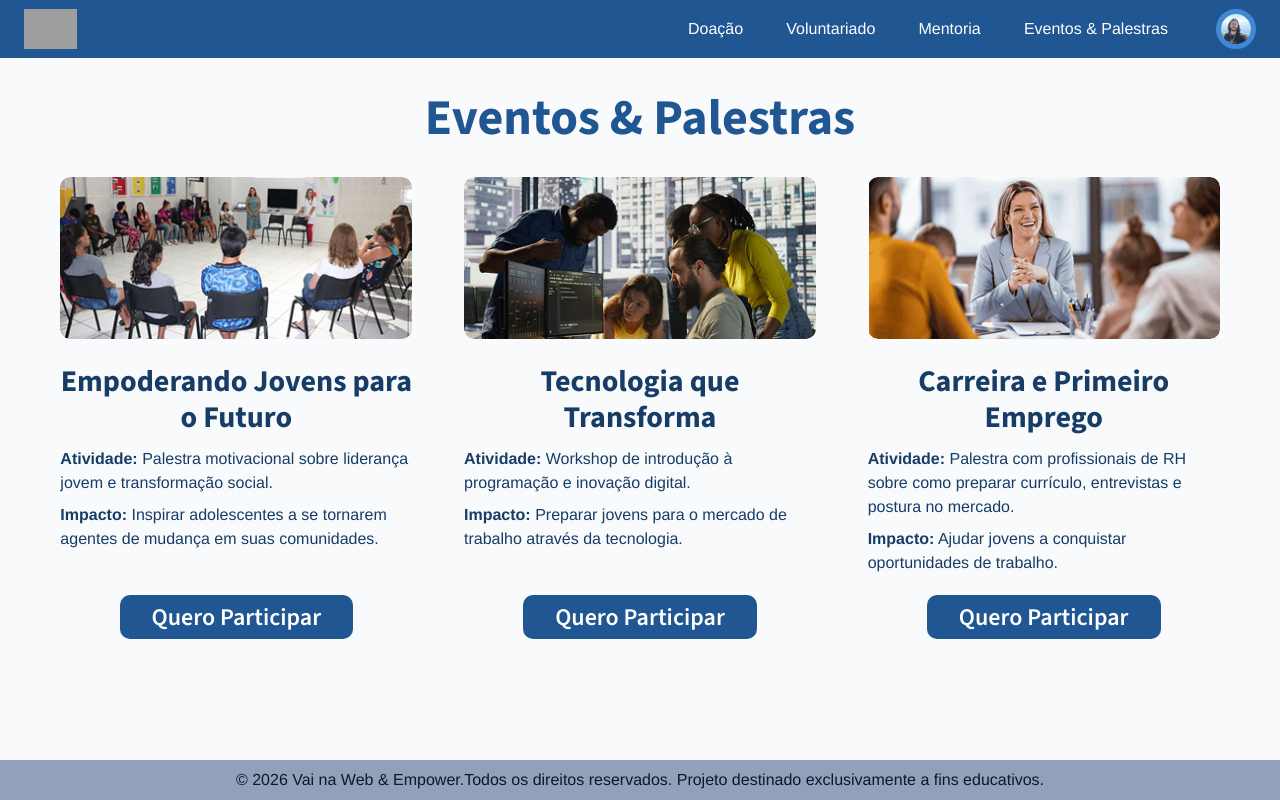
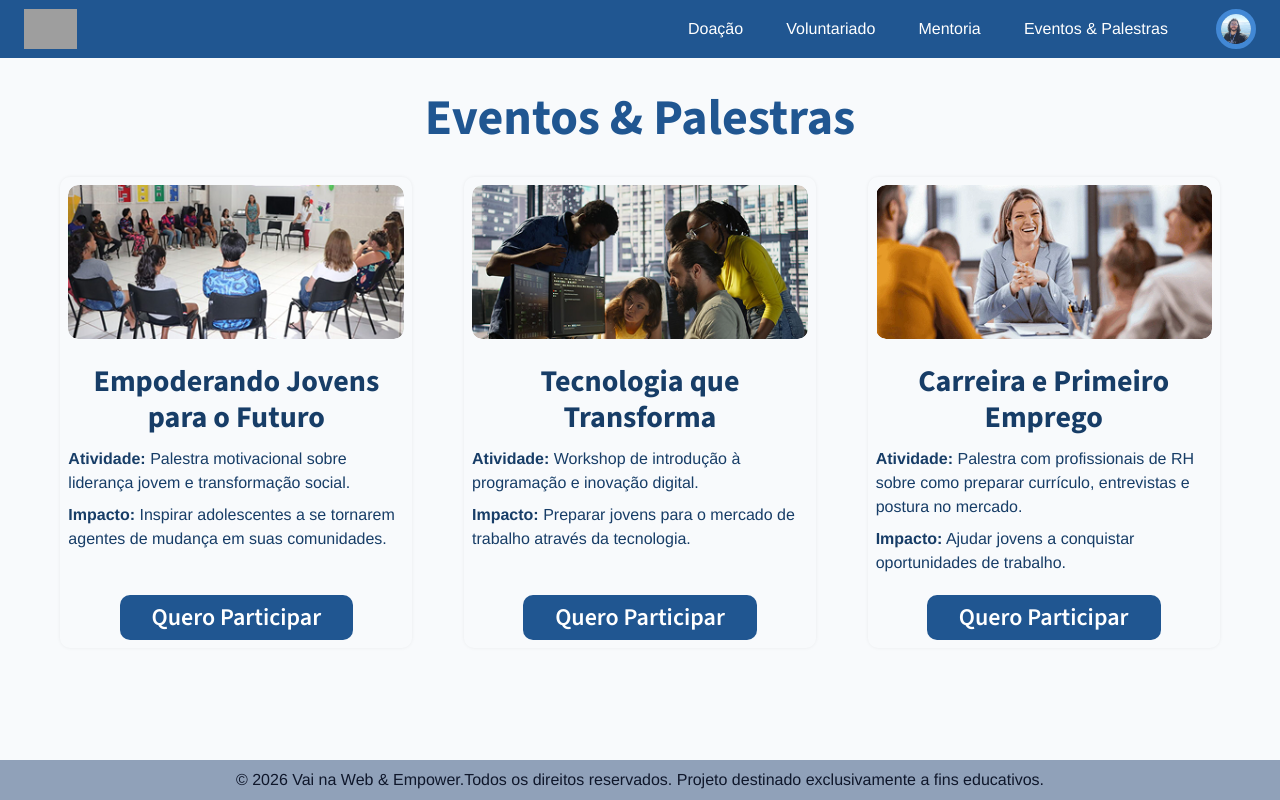
Before and after one commit to DanyloHenrique/connect_desafio_final_vnw, a React (Vite) app: page /feature/1 in a window 1280 px wide. Built offline with nearby package versions, Linux system fonts and the light colour scheme; grey boxes are pictures that could not be loaded.

Commit message:
feat(card): add box-shadow in cards

```diff
--- a/src/components/Card/card.module.scss
+++ b/src/components/Card/card.module.scss
@@ -1,14 +1,24 @@
 .card {
   width: 22rem;
-
   display: flex;
   flex-direction: column;
   align-items: center;
+  padding: 8px;
+  border-radius: 0.625rem;
 
-  overflow: hidden;
+  // box-shadow: 0 4px 6px -1px rgba(0, 0, 0, 0.1),
+  //   0 2px 4px -1px rgba(0, 0, 0, 0.06);
+
+  box-shadow: 0 0 4px -1px rgba($color: #000000, $alpha: 0.1);
+
+  &__containerImage {
+    border-radius: 0.625rem;
+
+    overflow: hidden;
+  }
   &:hover {
-    & > img {
-      transform: scale(1.1);
+    img {
+      transform: scale(1.05);
     }
   }
   img {
@@ -36,7 +46,7 @@
     );
 
     color: vars.$color-blue-800;
-    margin: 1.5rem 0 .75rem;
+    margin: 1.5rem 0 0.75rem;
   }
 
   p {
--- a/src/components/Card/index.jsx
+++ b/src/components/Card/index.jsx
@@ -12,7 +12,9 @@ export const Card = ({
 }) => {
   return (
     <article className={styles.card}>
-      <img src={imgSrc} alt={imgAlt} />
+      <div className={styles.card__containerImage}>
+        <img src={imgSrc} alt={imgAlt} />
+      </div>
       <div className={styles.card__info}>
         <h3>{title}</h3>
 
```
